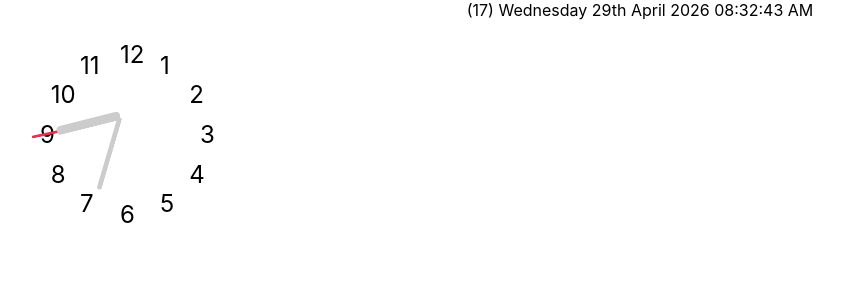
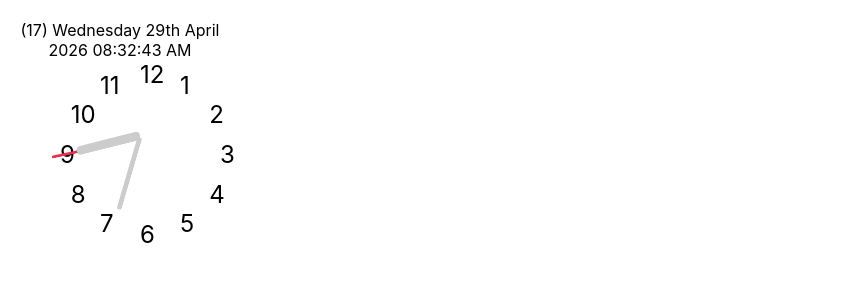
Before and after one commit to SirrorsMoore1975/sm1975-my-analog-clock, a React (Create React App) app in the folder my-analog-clock/: page / in a window 1280 px wide. Shown: the top 300 px of the page, without its empty margins (0-853 px from the left). Built offline with nearby package versions, Linux system fonts and the light colour scheme.

Commit message:
WIP: adding nested div to AnalogClock

```diff
--- a/my-analog-clock/src/components/AnalogClock.jsx
+++ b/my-analog-clock/src/components/AnalogClock.jsx
@@ -1,7 +1,12 @@
-import React from "react";
+import React, { useEffect, useState, useRef } from "react";
+import useMousePosition from "../utilities/MousePosition.js";
+import useWindowSize from "../utilities/WindowSize.js";
+
 import useCurrentTime from "../utilities/CurrentTime.js";
 import ClockFace from "./ClockFace.jsx";
 import ClockHand from "./ClockHand.jsx";
+
+import "../styles/ClockFace.css";
 
 const AnalogClock = () => {
   const {
@@ -20,14 +25,51 @@ const AnalogClock = () => {
     meridiem,
   } = useCurrentTime();
 
+  const { x, y } = useMousePosition();
+  const { width, height } = useWindowSize();
+  const clockFaceRef = useRef(null);
+  const [offset, setOffset] = useState({ x: 0, y: 0 });
+
   const secondAngle = (seconds / 60) * 360;
   const minutesAngle = (minutes / 60) * 360 + (seconds / 60) * 6;
   const hourAngle = ((hours % 12) / 12) * 360 + (minutes / 60) * 30;
   const fullTime = `(${weeknumber}) ${weekday} ${day}${suffix} ${months} ${year} ${hh}:${mm}:${ss} ${meridiem}`;
 
+  useEffect(() => {
+    const margin = 20;
+    const rect = clockFaceRef.current.getBoundingClientRect();
+    const maxX = width - rect.width - margin;
+    const maxY = height - rect.height - margin;
+    const minX = margin;
+    const minY = margin;
+    setOffset({
+      x: Math.min(Math.max(x, minX), maxX),
+      y: Math.min(Math.max(y, minY), maxY),
+    });
+  }, [x, y, width, height]);
+
   return (
     <>
-      <div>
+      <div
+        style={{
+          position: "fixed",
+          pointEvents: "none",
+          top: 0,
+          left: 0,
+          zIndex: 9999,
+        }}
+      >
+        <div
+          ref={clockFaceRef}
+          style={{
+            position: "absolute",
+            transform: `translate(${offset.x}px,${offset.y}px)`,
+            pointEvents: "none",
+            width: "200px",
+            height: "200px",
+            transformOrigin: "center center",
+          }}
+        >
           <ClockFace />
           <ClockHand
             className="secondsHand"
@@ -58,6 +100,7 @@ const AnalogClock = () => {
           />
           {fullTime}
         </div>
+      </div>
     </>
   );
 };
```
Lines whose indentation alone changed are shown as unchanged.
